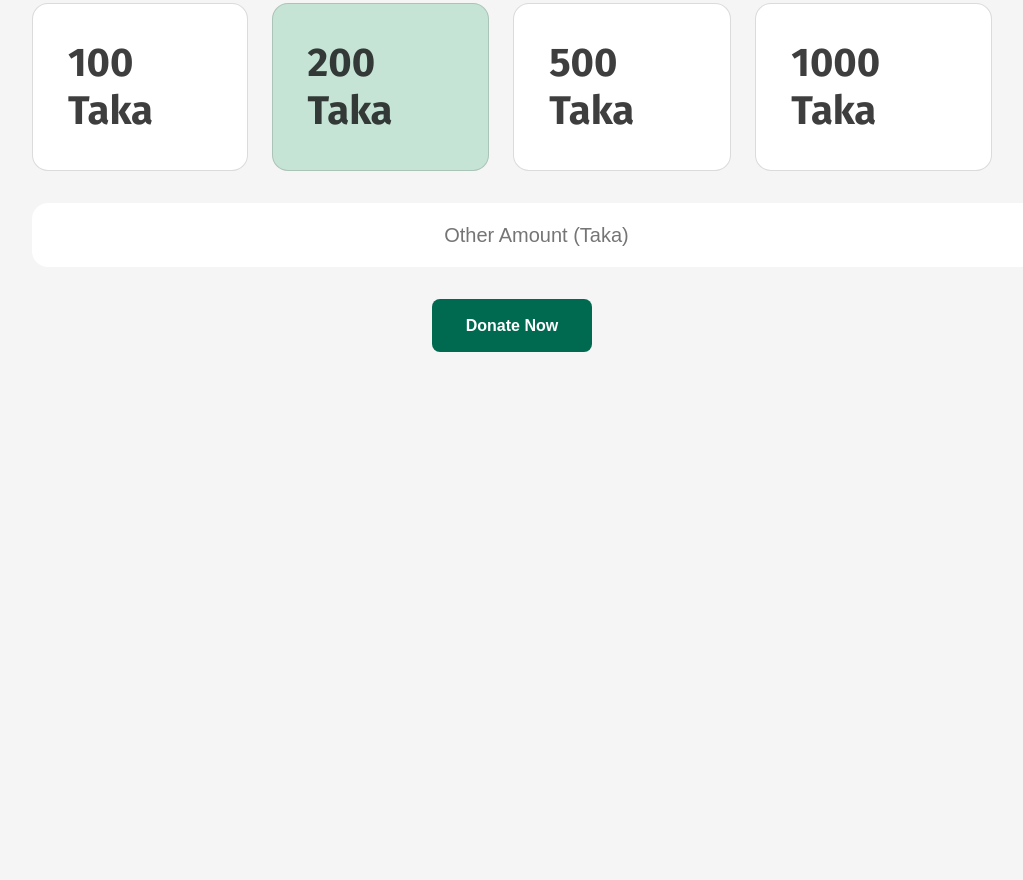
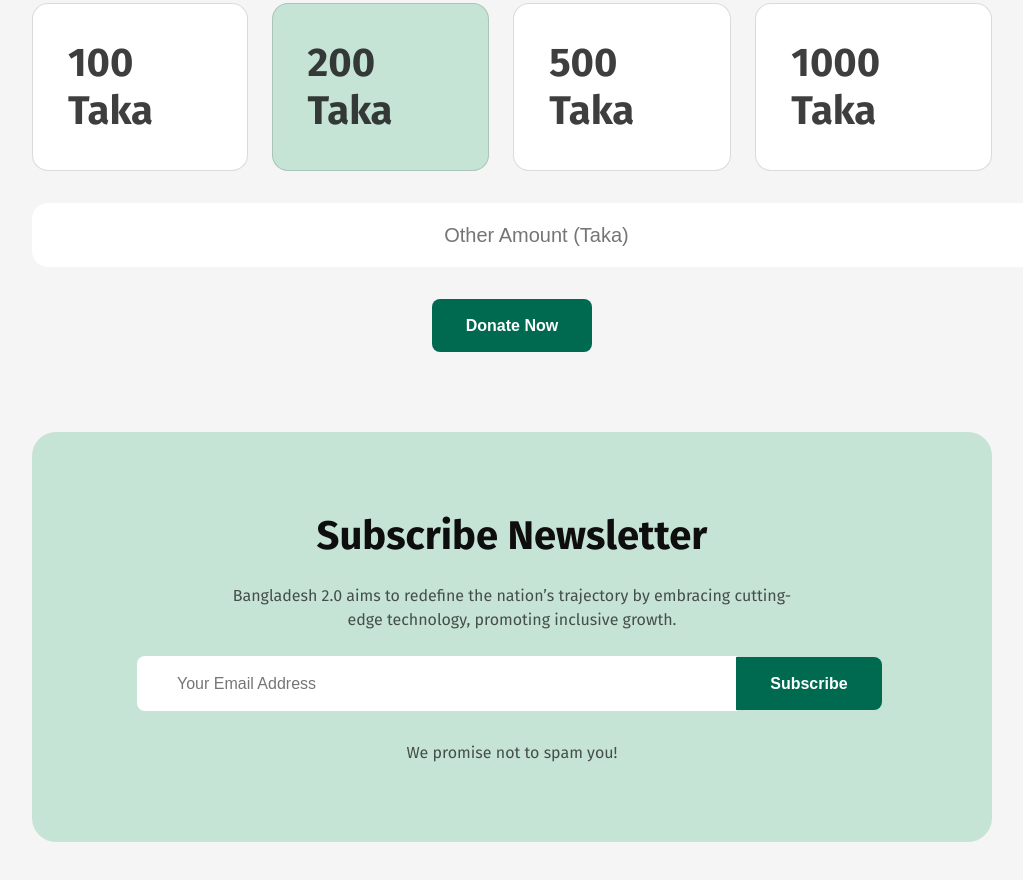
Before and after one commit to momin755/B11-Assignment-01, a plain HTML site: page index.html in a window 1280 px wide. Shown: the part 3893-4773 px from the top of the page, without its empty margins (128-1151 px from the left). Before the commit the page ends 4245 px from the top, so only its background shows below. Drawn offline with Linux system fonts and the light colour scheme.

Commit message:
Newsletter Section Completed

```diff
--- a/index.html
+++ b/index.html
@@ -229,7 +229,23 @@
             </div>
 
            </section>
+           <!-- Newsletter Section -->
+            <section class="newsletter">
+                <div class="newsletter-inner-section">
+                    <h2 class="section-title" style="text-align: center;">Subscribe Newsletter</h2>
+                <p class="section-description" style="text-align: center; padding: 0 88px; margin: 24px 0;">
+                    Bangladesh 2.0 aims to redefine the nation’s trajectory by embracing cutting-edge technology, promoting inclusive growth.
+                </p>
+                <div class="newsletter-form">
+                    <form action="">
+                        <input type="email" name="email" id="" placeholder="Your Email Address">
+                        <input type="submit" value="Subscribe" class="btn newsletter-btn">
+                    </form>
+                    <p class="newsletter-form-desc">We promise not to spam you!</p>
+                </div>
+                </div>
 
+            </section>
     </main>
     <footer></footer>
 </body>
--- a/style.css
+++ b/style.css
@@ -290,3 +290,42 @@ text-align: center;
 }
 
 /* Newsletter Styles */
+.newsletter{
+  margin: 80px 0;
+  padding: 80px 100px;
+  border-radius: 24px;
+background: rgb(198, 228, 214);
+}
+.newsletter-inner-section{
+  width: 750px;
+  margin: 0 auto;
+}
+.newsletter-form{
+  margin-top: 24px;
+}
+input[type="email"]{
+  box-sizing: border-box;
+border: none;
+border-radius: 8px 0px 0px 8px;
+background: rgb(255, 255, 255);
+padding: 18px 40px;
+margin-bottom: 32px;
+color: rgba(14, 14, 14, 0.3);
+font-size: 16px;
+font-weight: 400;
+line-height: 19px;
+width: 600px;
+  margin-right: -5px;
+}
+.newsletter-btn{
+  border-radius: 0px 8px 8px 0px;
+background: rgb(0, 106, 80);
+
+}
+.newsletter-form-desc{
+  color: rgba(14, 14, 14, 0.7);
+font-size: 16px;
+font-weight: 400;
+line-height: 19px;
+text-align: center;
+}
```
